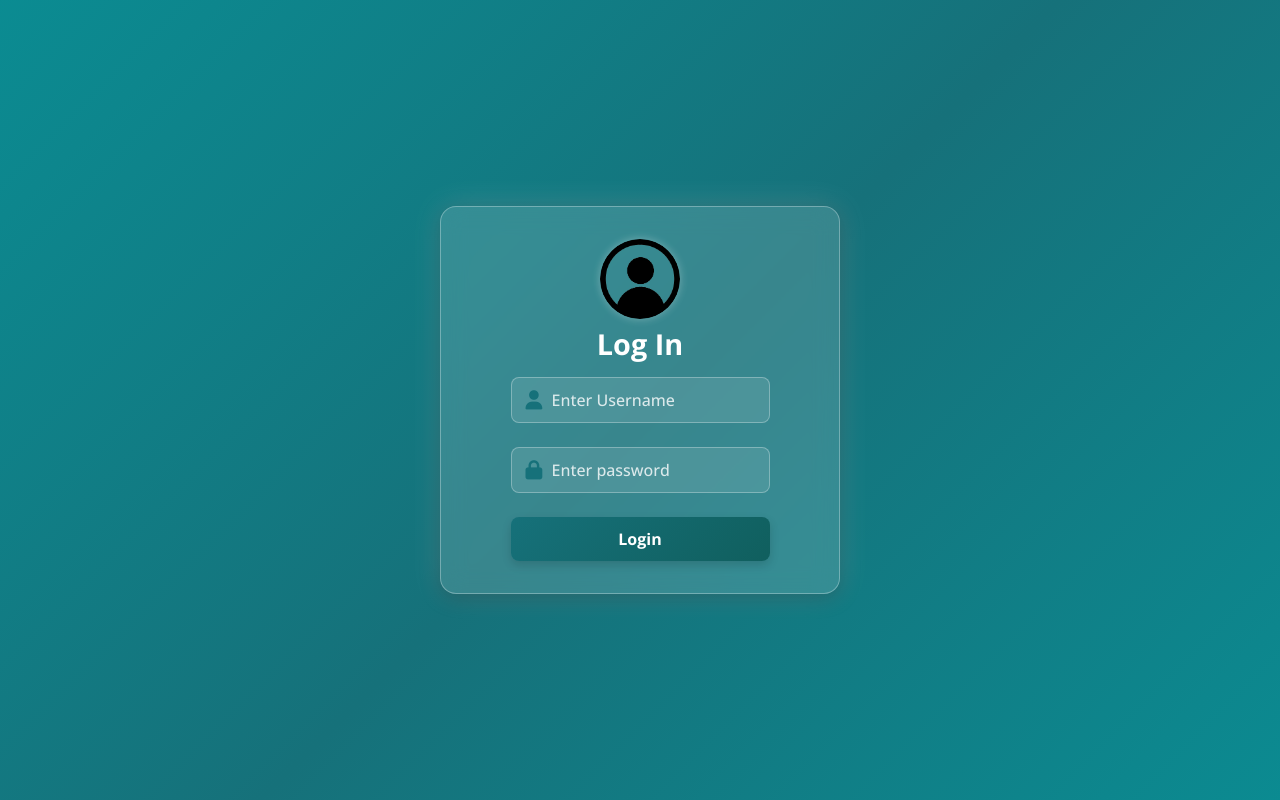
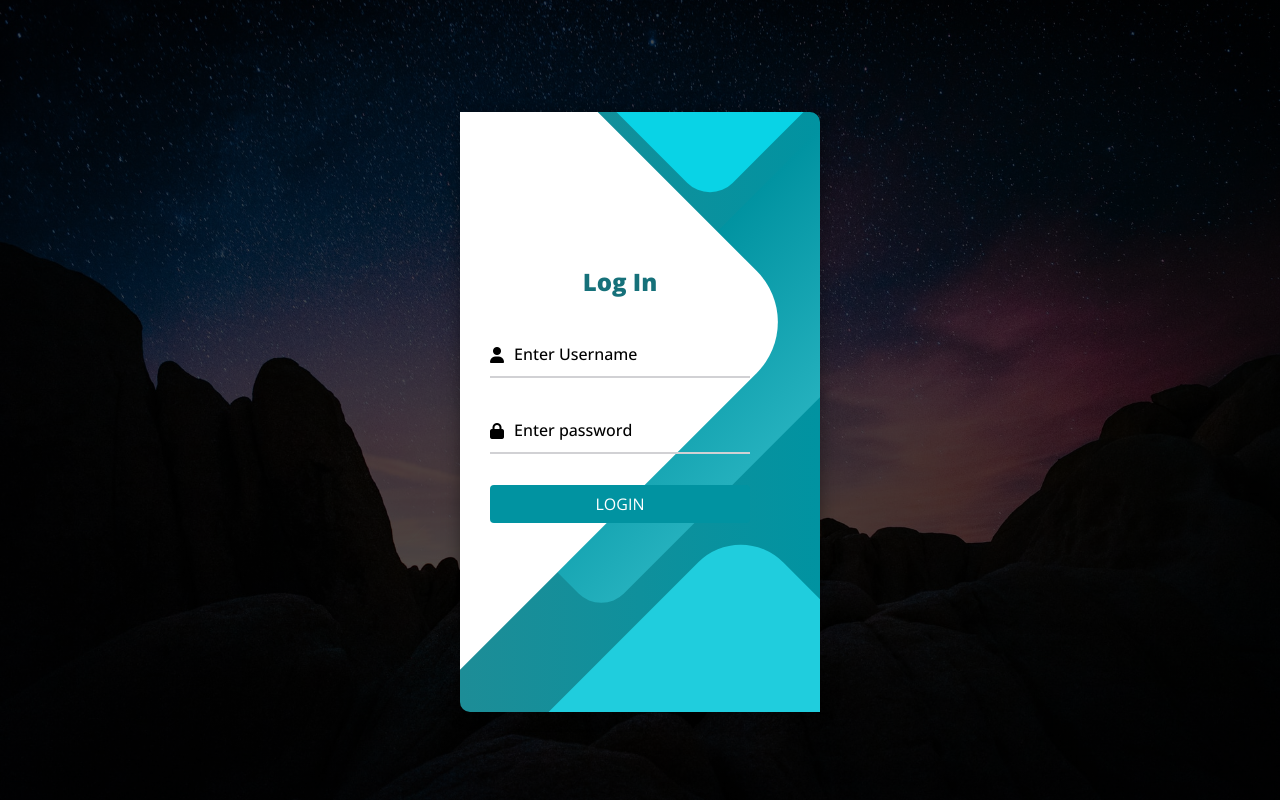
Before and after one commit to Muhammad-Subhan9638/Edu-Sync-Project, a React (Create React App) app in the folder client/: page /admin-login in a window 1280 px wide. Built offline with nearby package versions, Linux system fonts and the light colour scheme; no server answers.

Commit message:
changes in dashboard fixing issue

```diff
--- a/client/src/AdminDashboard/AdminLogin.css
+++ /dev/null
@@ -1,122 +0,0 @@
-.admin-login__body {
-  display: flex;
-  align-items: center;
-  justify-content: center;
-  height: 100vh;
-  width: 100vw;
-  background: linear-gradient(135deg, #16717a, #00a5a9, #16717a, #00a5a9);
-  background-size: 300% 300%;
-  animation: gradient-animation 8s ease infinite;
-  overflow: hidden;
-}
-
-@keyframes gradient-animation {
-  0% {
-    background-position: 0% 50%;
-  }
-  50% {
-    background-position: 100% 50%;
-  }
-  100% {
-    background-position: 0% 50%;
-  }
-}
-
-.admin-login__container {
-  display: flex;
-  flex-direction: column;
-  align-items: center;
-  justify-content: center;
-  width: 100%;
-  max-width: 400px;
-  padding: 2rem;
-  border-radius: 16px;
-  backdrop-filter: blur(12px);
-  background: rgba(255, 255, 255, 0.15);
-  box-shadow: 0px 4px 20px rgba(0, 0, 0, 0.25),
-    0 0 30px rgba(255, 255, 255, 0.2);
-  border: 1px solid rgba(255, 255, 255, 0.3);
-  transition: transform 0.3s ease;
-}
-
-/* .admin-login__container:hover {
-  transform: scale(1.03);
-} */
-
-.admin-login__profile-picture {
-  width: 80px;
-  height: 80px;
-  border-radius: 50%;
-  margin-bottom: 0.5rem;
-  object-fit: cover;
-  box-shadow: 0 0 8px rgba(255, 255, 255, 0.3);
-}
-
-.admin-login__title {
-  font-size: 1.8rem;
-  color: #ffffff;
-  text-align: center;
-  margin-bottom: 1rem;
-  font-weight: bold;
-}
-
-.admin-login__field {
-  position: relative;
-  margin-bottom: 1.5rem;
-  width: 100%;
-}
-
-.admin-login__icon {
-  position: absolute;
-  top: 50%;
-  left: 15px;
-  transform: translateY(-50%);
-  color: #16717a;
-  font-size: 1.2rem;
-}
-
-.admin-login__input {
-  width: 100%;
-  padding: 10px 15px 10px 40px;
-  border-radius: 8px;
-  border: 1px solid rgba(255, 255, 255, 0.3);
-  background: rgba(255, 255, 255, 0.1);
-  color: #ffffff;
-  font-size: 1rem;
-  outline: none;
-  transition: border-color 0.3s;
-}
-
-.admin-login__input::placeholder {
-  color: rgba(255, 255, 255, 0.8);
-}
-
-.admin-login__input:focus {
-  border-color: #ffffff;
-}
-
-.admin-login__button {
-  width: 100%;
-  padding: 10px;
-  background: linear-gradient(135deg, #16717a, #105f5e);
-  color: #ffffff;
-  border: none;
-  border-radius: 8px;
-  font-size: 1rem;
-  font-weight: bold;
-  cursor: pointer;
-  transition: background 0.3s ease, transform 0.2s ease;
-  box-shadow: 0px 4px 10px rgba(0, 0, 0, 0.15);
-}
-
-.admin-login__button:hover {
-  background: linear-gradient(135deg, #105f5e, #0e4b4c);
-  transform: translateY(-2px);
-}
-
-@media (max-width: 768px) {
-  .admin-login__container {
-    width: 90%;
-    padding: 2rem 1rem;
-  }
-}
--- a/client/src/AdminDashboard/AdminLogin.js
+++ b/client/src/AdminDashboard/AdminLogin.js
@@ -1,81 +1,84 @@
-import React, { useState } from "react";
-import { useNavigate } from "react-router-dom";
-import Axios from "axios";
-import { CookieFunction } from "../helpers/index";
-import dummyProfile from "../assets/dummyprofile.png";
-import "./AdminLogin.css";
-
+import React, { useState } from 'react'
+import { useNavigate } from 'react-router-dom'
+import Axios from 'axios';
+import { CookieFunction } from '../helpers/index'
 const AdminLogin = () => {
-  const navigate = useNavigate();
+    const navigate = useNavigate()
     const [AdminData, setAdminData] = useState({
         UserName: "",
-    Password: "",
-  });
+        Password: ""
+    })
 
     const LoginAdmin = async (e) => {
-    e.preventDefault();
+        e.preventDefault()
         try {
-      Axios.post("http://localhost:3001/admin-login", AdminData)
-        .then((response) => {
+            Axios.post('http://localhost:3001/admin-login', AdminData).then((response) => {
+                // console.log(response.data);
                 if (response.status === 200) {
-            CookieFunction(response);
-            return navigate("/dashboard");
-          } else {
-            window.alert("Login Failed. Please try again later!");
+                    CookieFunction(response)
+                    return navigate('/dashboard')
+                } else if (response.status === !200) {
+                    window.alert("Login Failed Please try again later!")
                 }
-        })
-        .catch((error) => {
-          console.error(error);
-        });
+            }
+            ).catch((error) => {
+                console.error(error)
+            }
+            )
         } catch (error) {
-      console.error(error);
+            console.error(error)
         }
-  };
+    }
 
     const handleChange = (e) => {
-    const { name, value } = e.target;
-    setAdminData({ ...AdminData, [name]: value });
-  };
+        console.log(e.target.value)
+        const { name, value } = e.target
+        setAdminData({ ...AdminData, [name]: value })
+    }
+
 
     return (
-    <div className="admin-login__body">
-      <div className="admin-login__container">
-        <img
-          src={dummyProfile}
-          alt="Profile"
-          className="admin-login__profile-picture"
-        />
-        <h3 className="admin-login__title">Log In</h3>
-        <form className="admin-login__form" onSubmit={LoginAdmin}>
-          <div className="admin-login__field">
-            <i className="admin-login__icon fas fa-user"></i>
+        <>
+            <div className="Acontainer pt-4">
+                <div className="containers">
+                    <div className="screen">
+                        <div className="screen__content">
+                            <form className="login">
+                                <h3 className="Auth-form-title">Log In</h3>
+                                <div className="login__field">
+                                    <i className="login__icon fas fa-user"></i>
                                     <input
-              type="text"
-              className="admin-login__input"
-              placeholder="Enter Username"
-              value={AdminData.UserName}
-              name="UserName"
-              onChange={handleChange}
+                                        type="text" className="login__input" placeholder="Enter Username"
+                                        value={AdminData.UserName} name="UserName" onChange={(e) => handleChange(e)}
                                     />
                                 </div>
-          <div className="admin-login__field">
-            <i className="admin-login__icon fas fa-lock"></i>
+                                <div className="login__field">
+                                    <i className="login__icon fas fa-lock"></i>
                                     <input
-              type="password"
-              className="admin-login__input"
-              placeholder="Enter password"
-              value={AdminData.Password}
-              name="Password"
-              onChange={handleChange}
+                                        type="password" className="login__input" placeholder="Enter password"
+                                        value={AdminData.Password} name="Password" onChange={(e) => handleChange(e)}
                                     />
                                 </div>
-          <button type="submit" className="admin-login__button">
-            Login
+                                <div className="d-grid gap-2 mt-3">
+                                    <button type="submit" className="formbtn"
+                                        onClick={LoginAdmin}
+                                    >
+                                        LOGIN
                                     </button>
+                                </div>
                             </form>
                         </div>
+                        <div className="screen__background">
+                            <span className="screen__background__shape screen__background__shape4"></span>
+                            <span className="screen__background__shape screen__background__shape3"></span>
+                            <span className="screen__background__shape screen__background__shape2"></span>
+                            <span className="screen__background__shape screen__background__shape1"></span>
                         </div>
-  );
-};
+                    </div>
+                </div>
+            </div>
+        </>
+    )
+}
 
-export default AdminLogin;
+export default AdminLogin
--- a/client/src/AdminDashboard/AdminProtected.js
+++ b/client/src/AdminDashboard/AdminProtected.js
@@ -1,56 +1,50 @@
-import React, { useEffect } from "react";
-import { useNavigate } from "react-router-dom";
-import { BrowserCookie } from "../helpers/BrowserCookies";
-import Axios from "axios";
+import React, { useEffect } from 'react'
+import { useNavigate } from 'react-router-dom'
+import { BrowserCookie } from '../helpers/BrowserCookies'
+import Axios from "axios"
 
 const AdminProtected = (props) => {
-  const { Page } = props;
-  const navigate = useNavigate();
+    const { Page } = props
 
+    const navigate = useNavigate()
     useEffect(() => {
-    const checkAuthorization = async () => {
-      const UserToken = BrowserCookie();
+        const UserToken = BrowserCookie()
         const token = UserToken.UserToken;
-
         if (!token) {
-        navigate("/admin-login");
-        return;
+            return navigate('/admin-login')
         }
-
         try {
-        const response = await Axios.get(
-          "http://localhost:3001/admin-dashboard",
+            const UserToken = BrowserCookie()
+            const token = UserToken.UserToken;
+            Axios.get("http://localhost:3001/admin-dashboard",
                 {
                     headers: {
-              authorization: `${token}`,
-              Accept: "application/json",
-              "Content-Type": "application/json",
-            },
+                        'authorization': `${token}`,
+                        'Accept': 'application/json',
+                        'Content-Type': 'application/json'
                     }
-        );
-
-        const userData = response.data;
-
+                }).then((response) => {
+                    let userData = response.data;
                     if (userData.TeachingExperience) {
-          navigate("/teacherprofile");
+                        navigate("/teacherprofile")
                     } else if (userData.StudentClass) {
-          navigate("/myprofile");
+                        navigate("/myprofile")
                     } else if (userData.UserName) {
-          navigate("/dashboard");
+                        navigate("/dashboard")
                     }
+                })
+                .catch((error) => {
+                    console.log(error)
+                })
         } catch (error) {
-        console.error(error);
+            console.error(error)
         }
-    };
-
-    checkAuthorization();
-  }, [navigate]);
-
+    }, [])
     return (
         <div>
             <Page />
         </div>
-  );
-};
+    )
+}
 
-export default AdminProtected;
+export default AdminProtected
--- a/client/src/App.js
+++ b/client/src/App.js
@@ -10,7 +10,6 @@ import Login from "./components/Login";
 import MyProfile from "./components/MyProfile";
 import Protected from "./components/Protected";
 import AdminProtected from "./AdminDashboard/AdminProtected";
-// import AdminProtect2 from "./AdminDashboard/AdminProtect2";
 import AdminLogin from "./AdminDashboard/AdminLogin";
 import TeacherProfile from "./components/Teacherprofile";
 import TeachersList from "./components/TeachersList";
```
Also changed, not shown: 1 other file (tests, documents, lock files or other folders). Lines whose indentation alone changed are shown as unchanged.
